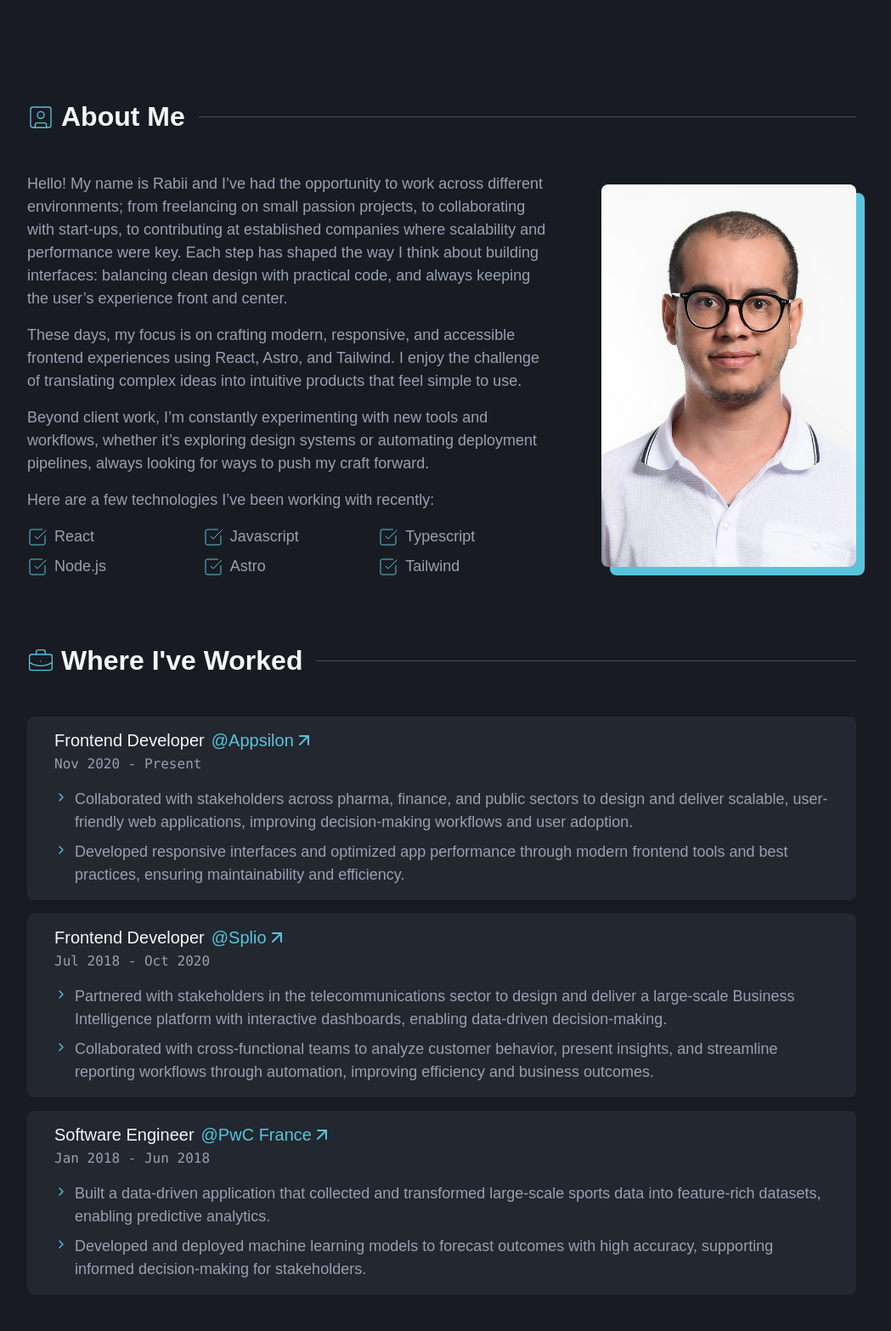
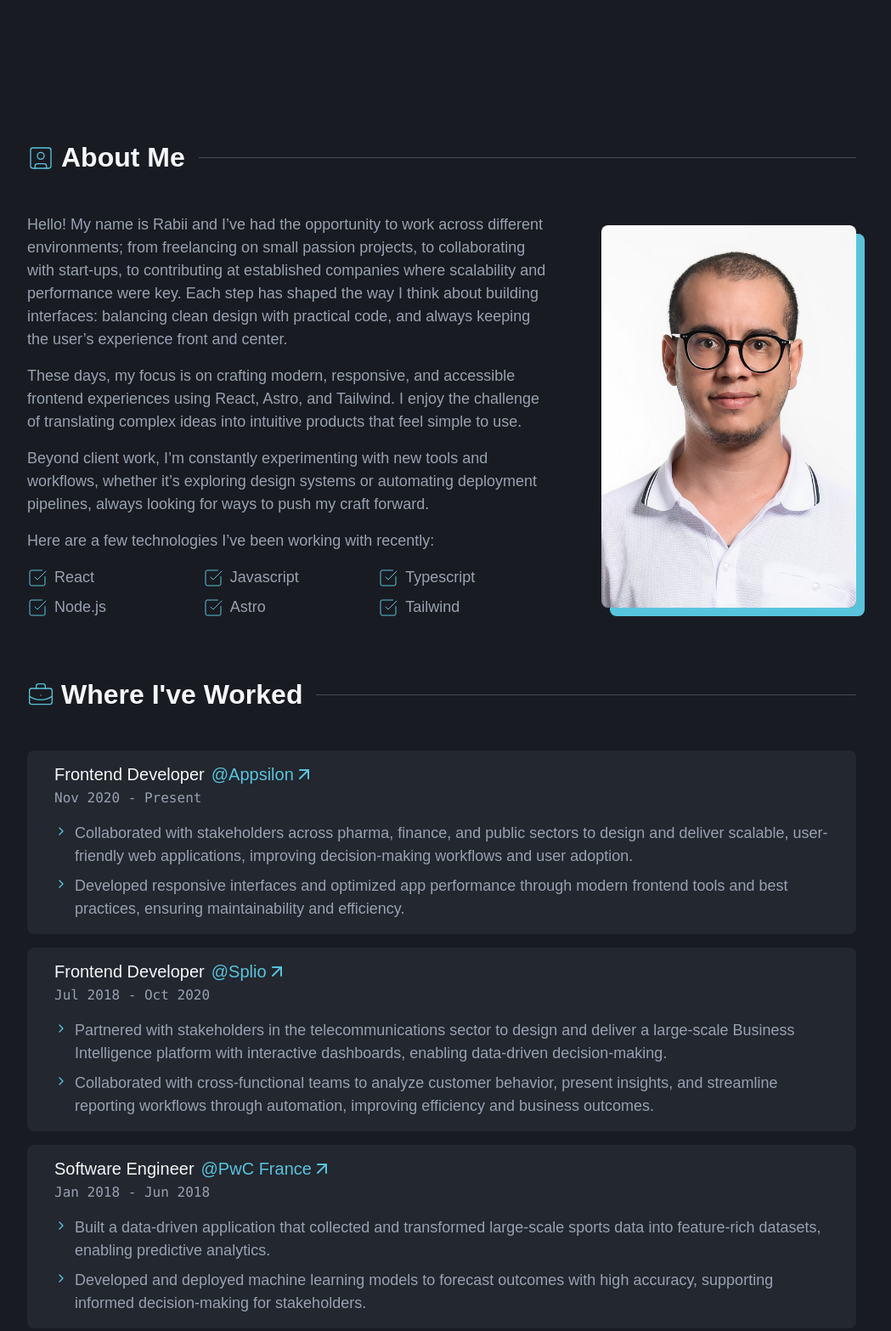
Before and after one commit to rabiibouhestine/rabii-bouhestine, an Astro site: page / in a window 1280 px wide. Shown: the part 680-2246 px from the top of the page at 85% size, without its empty margins (120-1169 px from the left). Built offline with nearby package versions, Linux system fonts and the light colour scheme; Astro itself is replaced by a stand-in of ours.

Commit message:
update styles

```diff
--- a/src/components/AboutSection.astro
+++ b/src/components/AboutSection.astro
@@ -5,7 +5,7 @@ import { SquareUser, SquareCheckBig } from '@lucide/astro';
 import myPicture from '../assets/me.jpg';
 ---
 
-<section id="about">
+<section id="about" class="pt-12">
   <div class="flex gap-2 items-center mb-12">
     <SquareUser size="32" stroke-width={1} class="text-accent"/>
     <h2>About Me</h2>
--- a/src/components/ProjectsSection.astro
+++ b/src/components/ProjectsSection.astro
@@ -8,7 +8,7 @@ import playcardgames from '../assets/playcardgames.png';
 import maxdaysoff from '../assets/maxdaysoff.png';
 ---
 
-<section id="projects" class="mt-20">
+<section id="projects" class="pt-12 mt-6">
   <div class="flex gap-2 items-center mb-12">
     <Laptop size="32" stroke-width={1} class="text-accent"/>
     <h2>Some Things I’ve Built</h2>
--- a/src/components/WorkSection.astro
+++ b/src/components/WorkSection.astro
@@ -3,7 +3,7 @@ import JobCard from '../components/JobCard.astro';
 import { BriefcaseBusiness } from '@lucide/astro';
 ---
 
-<section id="work" class="mt-20">
+<section id="work" class="pt-12 mt-6">
   <div class="flex gap-2 items-center mb-12">
     <BriefcaseBusiness size="32" stroke-width={1} class="text-accent"/>
     <h2>Where I've Worked</h2>
```
